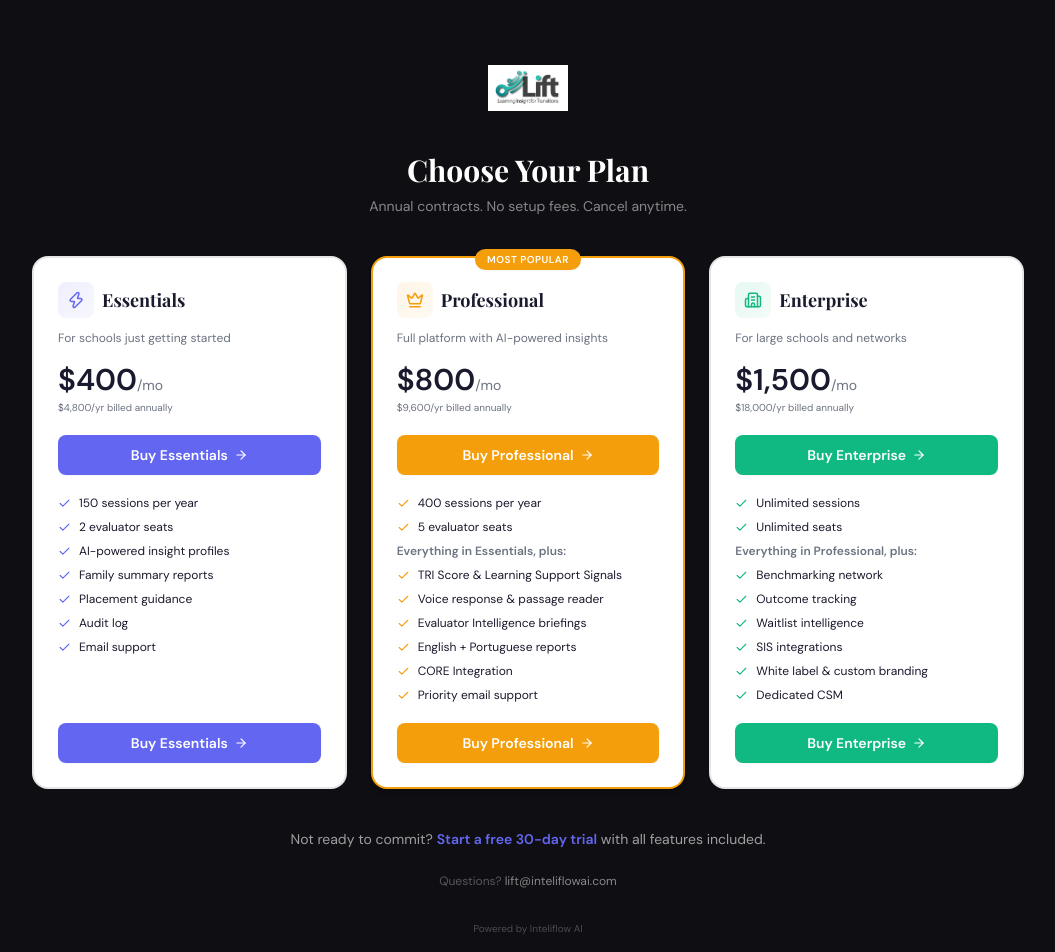
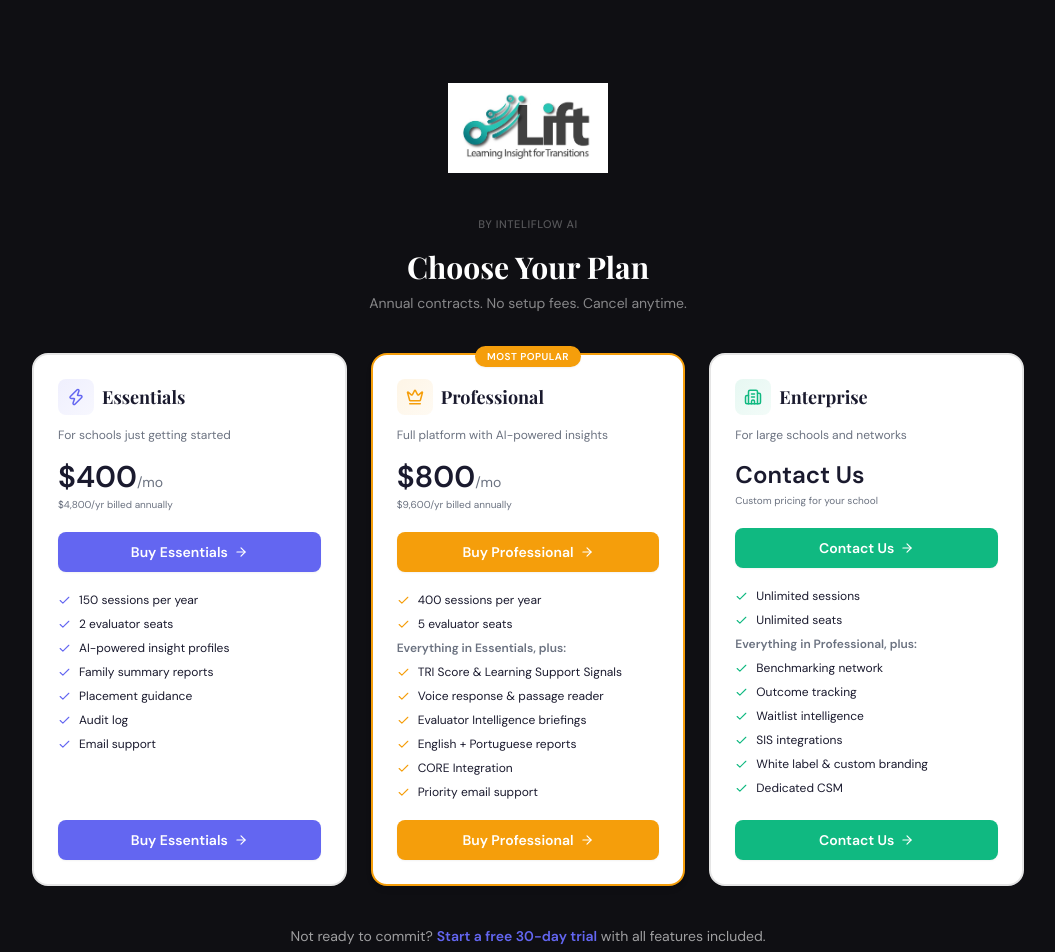
Before and after one commit to Inteliflowai/Lift-platform, a Next.js app: page /pricing in a window 1280 px wide. Shown: the top 952 px of the page, without its empty margins (112-1167 px from the left). Built offline with nearby package versions, Linux system fonts and the light colour scheme.

Commit message:
Double logo + Inteliflow branding on pricing/register, Enterprise shows Contact Us
Co-Authored-By: Claude Opus 4.6 (1M context) <noreply@anthropic.com>

```diff
--- a/app/(public)/pricing/page.tsx
+++ b/app/(public)/pricing/page.tsx
@@ -75,15 +75,18 @@ export default function PricingPage() {
   return (
     <div className="relative z-10 w-full max-w-5xl px-4 py-12">
       {/* Logo */}
-      <div className="mb-6 flex justify-center">
+      <div className="mb-4 flex flex-col items-center">
         <Image
           src="/LIFT LOGO.jpeg"
           alt="LIFT"
-          width={80}
-          height={80}
+          width={160}
+          height={160}
           priority
-          className="h-20 w-20 rounded-2xl object-contain"
+          className="h-40 w-40 rounded-2xl object-contain"
         />
+        <p className="mt-2 text-[11px] font-medium tracking-wider text-white/30 uppercase">
+          by Inteliflow AI
+        </p>
       </div>
 
       <h1 className="text-center font-[family-name:var(--font-display)] text-3xl font-bold text-white">
@@ -127,6 +130,17 @@ export default function PricingPage() {
 
               {/* Price */}
               <div className="mt-4 mb-5">
+                {t.key === "enterprise" ? (
+                  <>
+                    <span className="text-2xl font-extrabold text-[#1a1a2e]">
+                      Contact Us
+                    </span>
+                    <p className="mt-0.5 text-[10px] text-[#6b7280]">
+                      Custom pricing for your school
+                    </p>
+                  </>
+                ) : (
+                  <>
                     <span className="text-3xl font-extrabold text-[#1a1a2e]">
                       $
                       {(t.price / 12).toLocaleString(undefined, {
@@ -137,9 +151,20 @@ export default function PricingPage() {
                     <p className="mt-0.5 text-[10px] text-[#6b7280]">
                       ${t.price.toLocaleString()}/yr billed annually
                     </p>
+                  </>
+                )}
               </div>
 
-              {/* Buy Now */}
+              {/* Buy Now / Contact Us */}
+              {t.key === "enterprise" ? (
+                <a
+                  href="mailto:lift@inteliflowai.com?subject=LIFT%20Enterprise%20Inquiry"
+                  className={`mb-5 flex w-full items-center justify-center gap-1.5 rounded-lg py-2.5 text-sm font-semibold shadow-sm transition-all ${t.btnClass}`}
+                >
+                  Contact Us
+                  <ArrowRight size={14} />
+                </a>
+              ) : (
                 <a
                   href={`/register?plan=${t.key}`}
                   className={`mb-5 flex w-full items-center justify-center gap-1.5 rounded-lg py-2.5 text-sm font-semibold shadow-sm transition-all ${t.btnClass}`}
@@ -147,6 +172,7 @@ export default function PricingPage() {
                   Buy {t.label}
                   <ArrowRight size={14} />
                 </a>
+              )}
 
               {/* Features */}
               <ul className="flex-1 space-y-2">
@@ -174,6 +200,15 @@ export default function PricingPage() {
               </ul>
 
               {/* Bottom CTA */}
+              {t.key === "enterprise" ? (
+                <a
+                  href="mailto:lift@inteliflowai.com?subject=LIFT%20Enterprise%20Inquiry"
+                  className={`mt-5 flex w-full items-center justify-center gap-1.5 rounded-lg py-2.5 text-sm font-semibold shadow-sm transition-all ${t.btnClass}`}
+                >
+                  Contact Us
+                  <ArrowRight size={14} />
+                </a>
+              ) : (
                 <a
                   href={`/register?plan=${t.key}`}
                   className={`mt-5 flex w-full items-center justify-center gap-1.5 rounded-lg py-2.5 text-sm font-semibold shadow-sm transition-all ${t.btnClass}`}
@@ -181,6 +216,7 @@ export default function PricingPage() {
                   Buy {t.label}
                   <ArrowRight size={14} />
                 </a>
+              )}
             </div>
           );
         })}
--- a/app/(public)/register/page.tsx
+++ b/app/(public)/register/page.tsx
@@ -106,15 +106,18 @@ function RegisterForm() {
   return (
     <div className="relative z-10 w-full max-w-[460px] px-4 py-8 login-card-enter">
       {/* Logo */}
-      <div className="mb-8 flex flex-col items-center">
+      <div className="mb-6 flex flex-col items-center">
         <Image
           src="/LIFT LOGO.jpeg"
           alt="LIFT"
-          width={80}
-          height={80}
+          width={160}
+          height={160}
           priority
-          className="h-20 w-20 rounded-2xl object-contain"
+          className="h-40 w-40 rounded-2xl object-contain"
         />
+        <p className="mt-2 text-[11px] font-medium tracking-wider text-white/30 uppercase">
+          by Inteliflow AI
+        </p>
       </div>
 
       {/* Card */}
```
Lines whose indentation alone changed are shown as unchanged.
